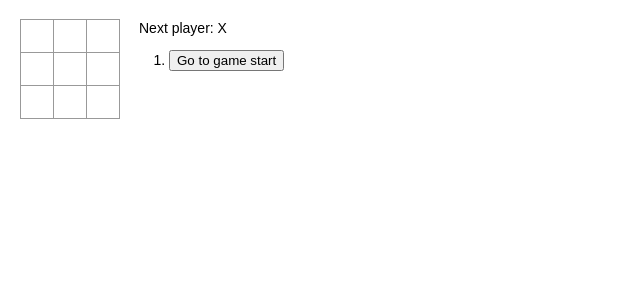
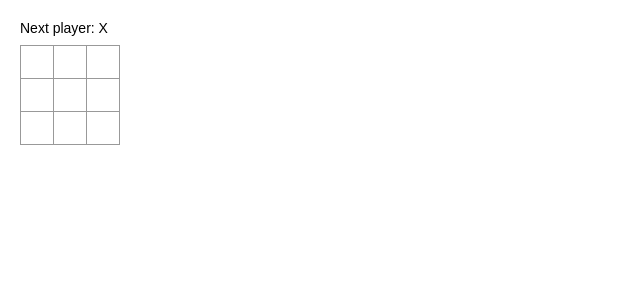
Before and after one commit to craterink/cfp-y3-master-test, a React (Create React App) app in the folder app/: page / in a window 1280 px wide. Shown: the top 300 px of the page, without its empty margins (0-640 px from the left). Built offline with nearby package versions, Linux system fonts and the light colour scheme.

Commit message:
tic tac toe starter finished

```diff
--- a/app/src/App.js
+++ b/app/src/App.js
@@ -2,27 +2,27 @@ import React from 'react';
 import logo from './stanford.png';
 import './App.css';
 
-function Square(props) {
-  return (
-    <button className="square" onClick={props.onClick}>
-      {props.value}
-    </button>
-  );
+class Square extends React.Component {
+  render() {
+    return (
+      <button className="square">
+        {/* TODO */}
+      </button>
+    );
+  }
 }
 
 class Board extends React.Component {
   renderSquare(i) {
-    return (
-      <Square
-        value={this.props.squares[i]}
-        onClick={() => this.props.onClick(i)}
-      />
-    );
+    return <Square />;
   }
 
   render() {
+    const status = 'Next player: X';
+
     return (
       <div>
+        <div className="status">{status}</div>
         <div className="board-row">
           {this.renderSquare(0)}
           {this.renderSquare(1)}
@@ -44,103 +44,19 @@ class Board extends React.Component {
 }
 
 class Game extends React.Component {
-  constructor(props) {
-    super(props);
-    this.state = {
-      history: [
-        {
-          squares: Array(9).fill(null)
-        }
-      ],
-      stepNumber: 0,
-      xIsNext: true
-    };
-  }
-
-  handleClick(i) {
-    const history = this.state.history.slice(0, this.state.stepNumber + 1);
-    const current = history[history.length - 1];
-    const squares = current.squares.slice();
-    if (calculateWinner(squares) || squares[i]) {
-      return;
-    }
-    squares[i] = this.state.xIsNext ? "X" : "O";
-    this.setState({
-      history: history.concat([
-        {
-          squares: squares
-        }
-      ]),
-      stepNumber: history.length,
-      xIsNext: !this.state.xIsNext
-    });
-  }
-
-  jumpTo(step) {
-    this.setState({
-      stepNumber: step,
-      xIsNext: (step % 2) === 0
-    });
-  }
-
   render() {
-    const history = this.state.history;
-    const current = history[this.state.stepNumber];
-    const winner = calculateWinner(current.squares);
-
-    const moves = history.map((step, move) => {
-      const desc = move ?
-        'Go to move #' + move :
-        'Go to game start';
-      return (
-        <li key={move}>
-          <button onClick={() => this.jumpTo(move)}>{desc}</button>
-        </li>
-      );
-    });
-
-    let status;
-    if (winner) {
-      status = "Winner: " + winner;
-    } else {
-      status = "Next player: " + (this.state.xIsNext ? "X" : "O");
-    }
-
     return (
       <div className="game">
         <div className="game-board">
-          <Board
-            squares={current.squares}
-            onClick={i => this.handleClick(i)}
-          />
+          <Board />
         </div>
         <div className="game-info">
-          <div>{status}</div>
-          <ol>{moves}</ol>
+          <div>{/* status */}</div>
+          <ol>{/* TODO */}</ol>
         </div>
       </div>
     );
   }
-}
-
-function calculateWinner(squares) {
-  const lines = [
-    [0, 1, 2],
-    [3, 4, 5],
-    [6, 7, 8],
-    [0, 3, 6],
-    [1, 4, 7],
-    [2, 5, 8],
-    [0, 4, 8],
-    [2, 4, 6]
-  ];
-  for (let i = 0; i < lines.length; i++) {
-    const [a, b, c] = lines[i];
-    if (squares[a] && squares[a] === squares[b] && squares[a] === squares[c]) {
-      return squares[a];
-    }
-  }
-  return null;
 }
 
 
```
